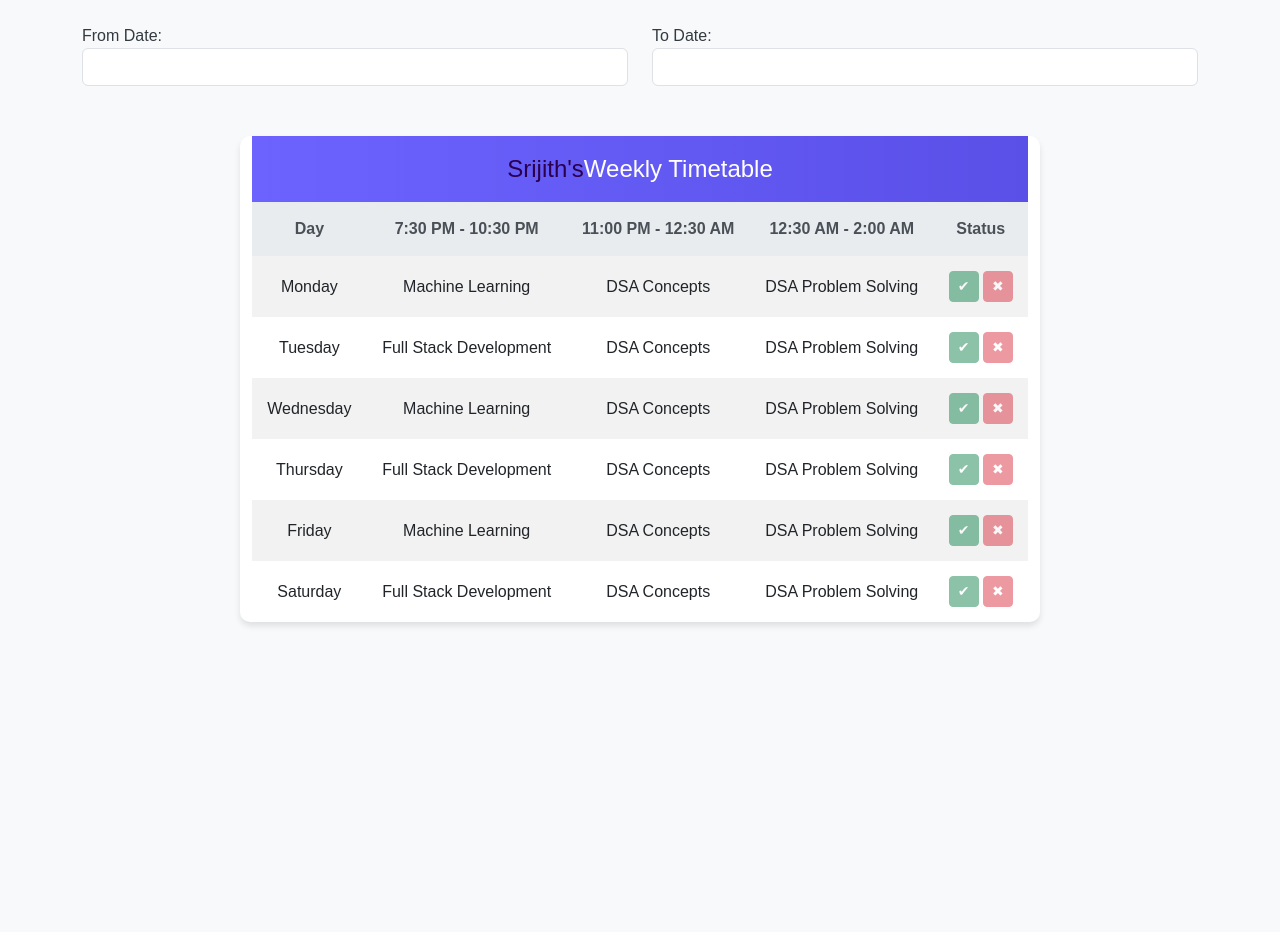
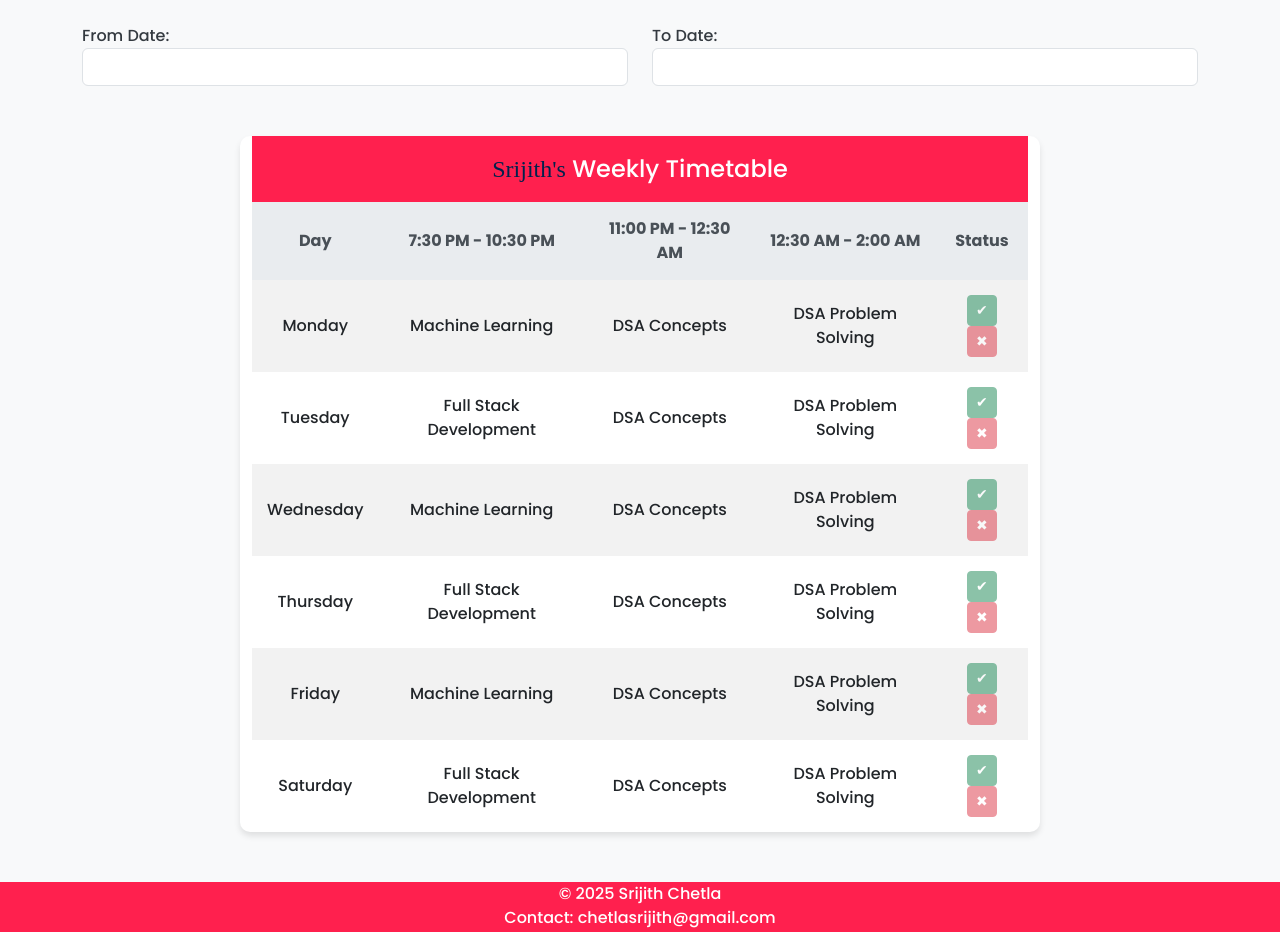
Before and after one commit to chetlasrijith/Weekly_TimeTable, a plain HTML site: page index.html in a window 1280 px wide. Before the commit the page ends 800 px from the top, so only its background shows below. Drawn offline with nearby package versions, Linux system fonts and the light colour scheme; a web font is replaced by a local one.

Commit message:
Final Changes index.html

```diff
--- a/index.html
+++ b/index.html
@@ -5,9 +5,16 @@
     <meta name="viewport" content="width=device-width, initial-scale=1.0">
     <title>Srijith's Weekly Timetable</title>
     <link href="https://cdn.jsdelivr.net/npm/bootstrap@5.3.0/dist/css/bootstrap.min.css" rel="stylesheet">
+    <link rel="preconnect" href="https://fonts.googleapis.com">
+    <link rel="preconnect" href="https://fonts.gstatic.com" crossorigin>
+    <link href="https://fonts.googleapis.com/css2?family=Caveat:wght@400..700&family=Poppins:ital,wght@0,100;0,200;0,300;0,400;0,500;0,600;0,700;0,800;0,900;1,100;1,200;1,300;1,400;1,500;1,600;1,700;1,800;1,900&family=Roboto:ital,wght@0,100;0,300;0,400;0,500;0,700;0,900;1,100;1,300;1,400;1,500;1,700;1,900&display=swap" rel="stylesheet">
+    <link rel="preconnect" href="https://fonts.googleapis.com">
+    <link rel="preconnect" href="https://fonts.gstatic.com" crossorigin>
+    <link href="https://fonts.googleapis.com/css2?family=Playwrite+IN:wght@100..400&display=swap" rel="stylesheet">
     <style>
         body {
-            font-family: 'Arial', sans-serif;
+            font-family: poppins;
+            font-weight: 500;
             background-color: #f8f9fa;
             color: #343a40;
             margin: 0;
@@ -22,7 +29,7 @@
             background: #ffffff;
         }
         .table-title {
-            background: linear-gradient(90deg, #6c63ff, #5a50e8);
+            background: linear-gradient(90deg, #FF204E,#FF204E);
             color: white;
             text-align: center;
             padding: 15px 0;
@@ -57,8 +64,19 @@
         .btn {
             opacity: 0.5;
         }
-        .sriji{
-            color: #2A004E;
+        .mod{
+            color: #00224D;
+            font-family: "Playwrite IN", serif;
+            font-optical-sizing: auto;
+            font-weight: 400;
+            font-style: normal;
+        }
+        footer{
+          background-color: #FF204E;
+          height: 50px;
+          font-family: poppins;
+          color: white;
+          text-align: center;
         }
     </style>
 </head>
@@ -77,7 +95,7 @@
     </div>
 
     <div class="container table-container">
-        <div class="table-title"><span class="sriji">Srijith's</span>Weekly Timetable</div>
+        <div class="table-title"><span class="mod">Srijith's</span> Weekly Timetable</div>
         <table class="table table-striped">
             <thead>
                 <tr>
@@ -152,6 +170,11 @@
             </tbody>
         </table>
     </div>
+    <footer>
+        <p>© 2025 Srijith Chetla<br>
+            Contact: chetlasrijith@gmail.com
+        </p>
+    </footer>
 
     <script>
         document.addEventListener('DOMContentLoaded', () => {
```
